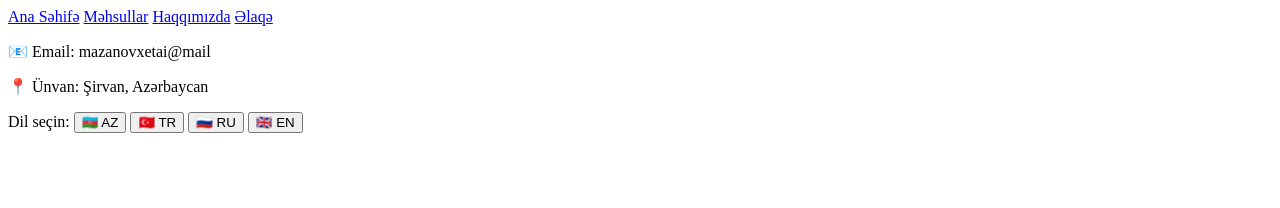
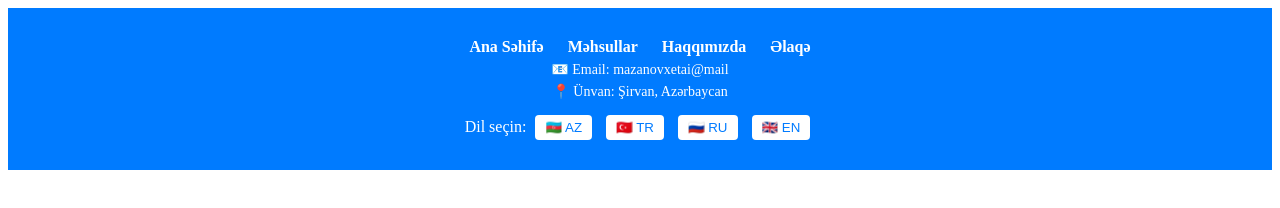
Before and after one commit to MazanovXetai/veb2, a plain HTML site: page index.html in a window 1280 px wide. Drawn offline with Linux system fonts and the light colour scheme.

Commit message:
Update index.html

```diff
--- a/index.html
+++ b/index.html
@@ -1,4 +1,11 @@
-<!-- Saytın Alt Hissəsi (Footer) -->
+<html lang="az">
+<head>
+  <title> GitHub</title>
+  <link rel="stylesheet" href="style.css">
+  <meta charset="UTF-8">
+</head>
+
+  <!-- Saytın Alt Hissəsi (Footer) -->
 <footer class="footer">
   <div class="footer-menus">
     <a href="#">Ana Səhifə</a>
```
